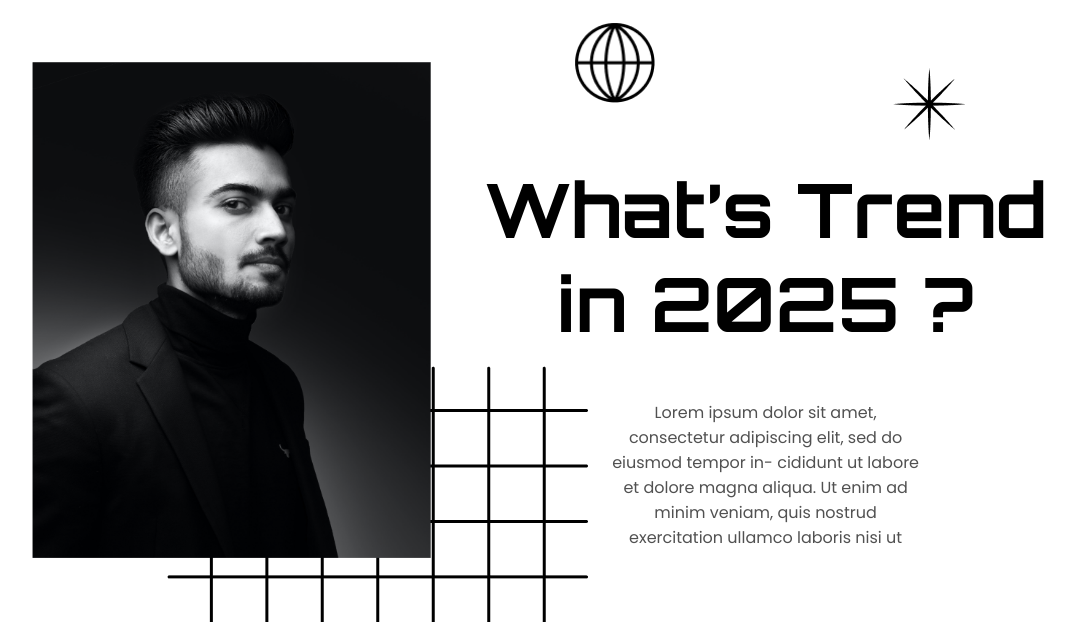
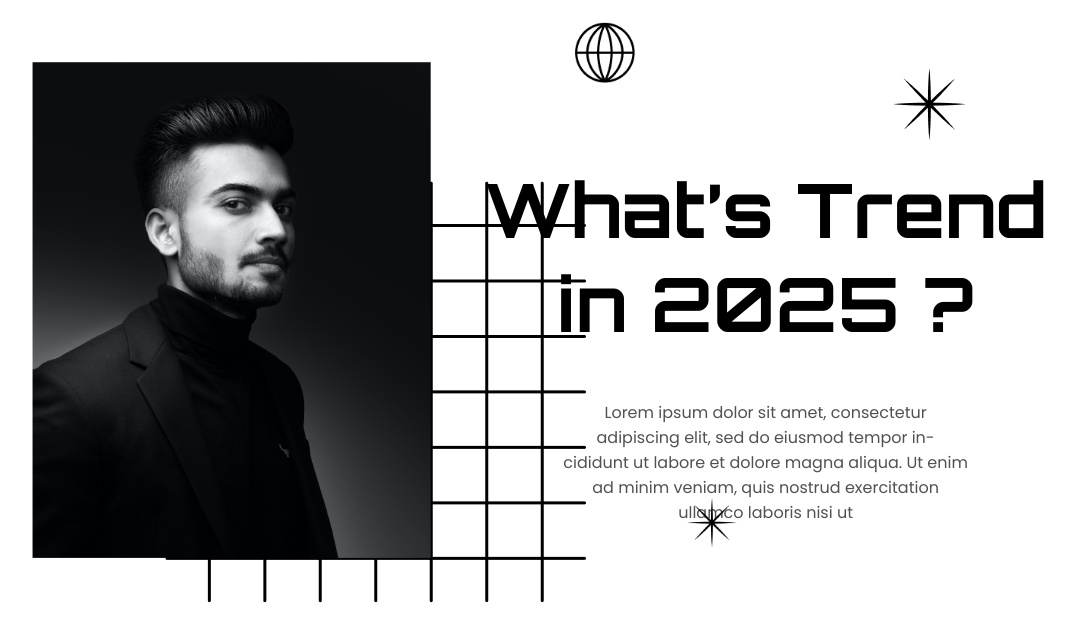
Before and after one commit to Adnan-Sarkar/Street-Style-Landing-Page-Project-1, a website: page index.html in a window 1280 px wide. Shown: the part 159-781 px from the top of the page, without its empty margins (96-1183 px from the left). Drawn offline with Linux system fonts and the light colour scheme.

Commit message:
Upload latest live preview image and fix css styling according to the live preview

```diff
--- a/style.css
+++ b/style.css
@@ -102,7 +102,7 @@ section[aria-label="navbar"] {
 /* Hero Banner Section */
 
 section[aria-label="banner"] {
-    height: 80vh;
+    height: 75vh;
     display: flex;
 }
 
@@ -120,8 +120,8 @@ section[aria-label="banner"] {
 }
 
 .hero-container .square {
-    bottom: -90px;
-    left: 135px;
+    bottom: 55px;
+    left: 133px;
     z-index: -1;
 }
 
@@ -132,8 +132,8 @@ section[aria-label="banner"] {
 
 .hero-container .star2 {
     width: 50px;
-    bottom: 0;
-    left: 760px;
+    bottom: 110px;
+    left: 655px;
 }
 
 .hero-container .star2 img {
@@ -141,7 +141,7 @@ section[aria-label="banner"] {
 }
 
 .hero-container .globe {
-    width: 80px;
+    width: 60px;
     top: -40px;
     left: 53%;
 }
@@ -168,7 +168,7 @@ section[aria-label="banner"] {
 .hero-container-right p {
     font-family: "Poppins", sans-serif;
     color: var(--grey);
-    width: 55%;
+    width: 70%;
     margin: 0 auto;
     margin-bottom: 100px;
 }
```
Also changed, not shown: Street-Style-Landing-Page.png.
